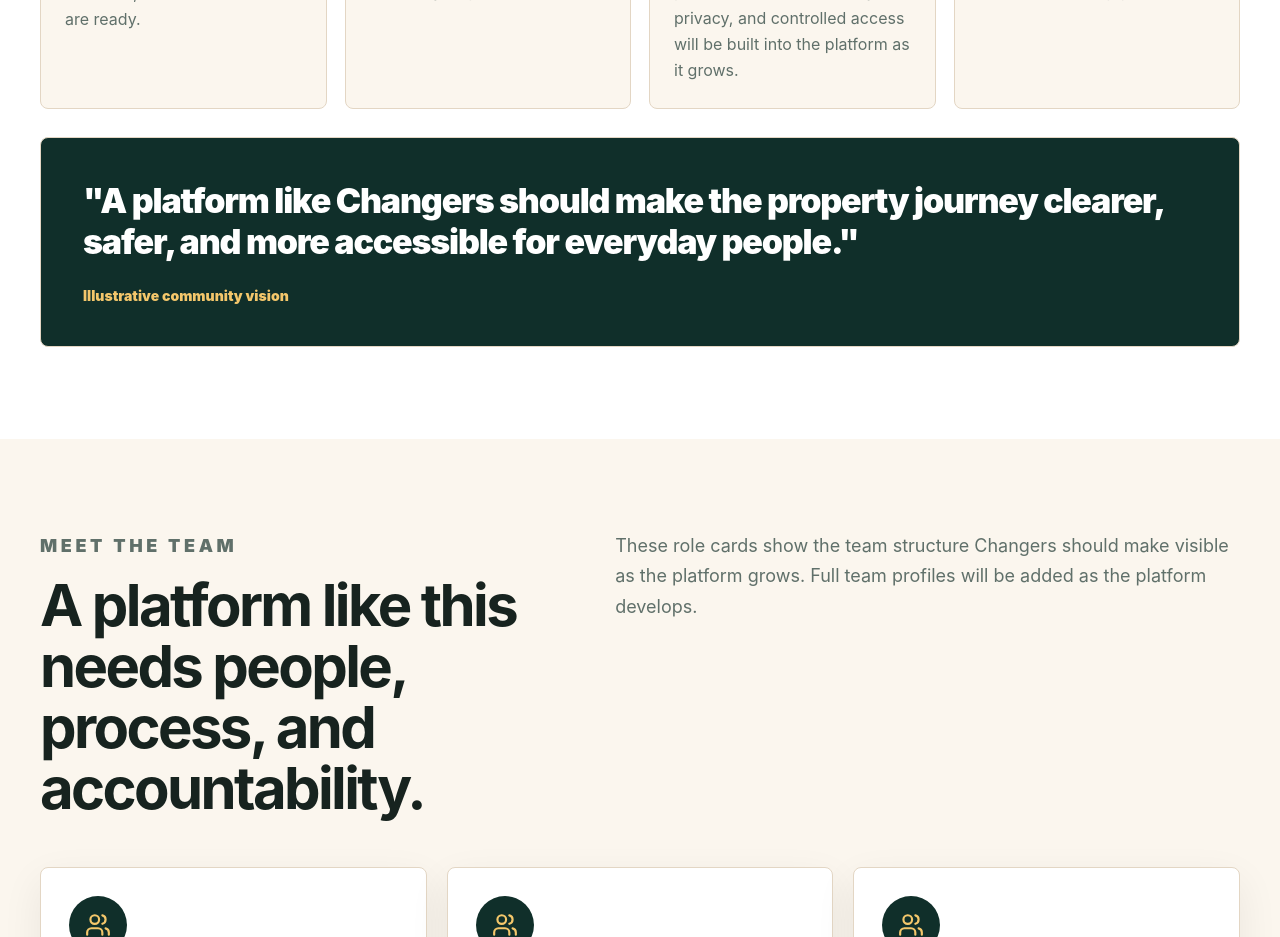
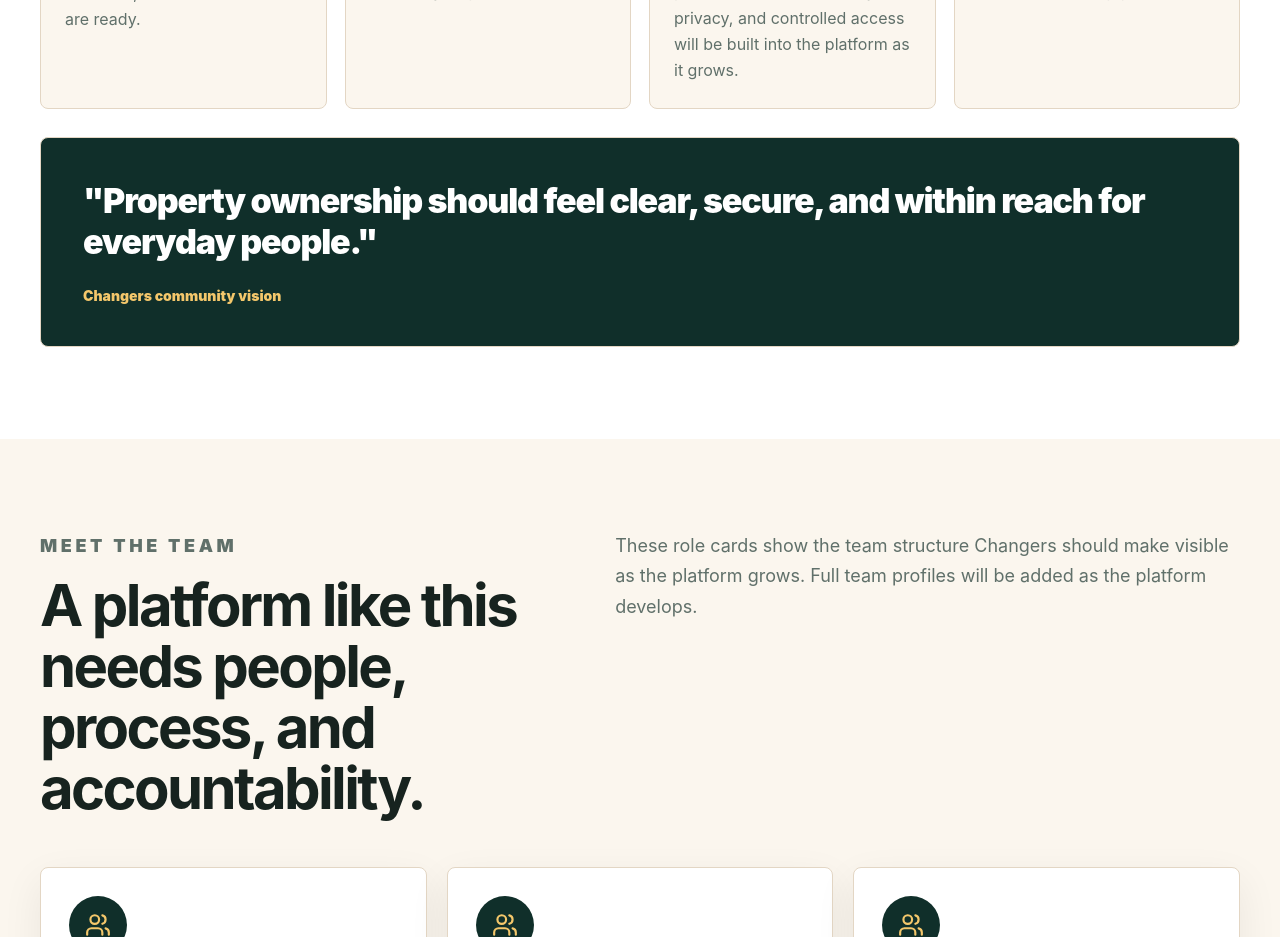
Before and after one commit to Watchman77/changers-web, a React (Vite) app: page / in a window 1280 px wide. Shown: the part 7000-7937 px from the top of the page. Built offline with nearby package versions, Linux system fonts and the light colour scheme; no server answers.

Commit message:
Refine community vision quote

```diff
--- a/src/App.tsx
+++ b/src/App.tsx
@@ -420,9 +420,8 @@
       </div>
       <div className="community-strip">
         <blockquote>
-          "A platform like Changers should make the property journey clearer, safer, and more
-          accessible for everyday people."
-          <cite>Illustrative community vision</cite>
+          "Property ownership should feel clear, secure, and within reach for everyday people."
+          <cite>Changers community vision</cite>
         </blockquote>
       </div>
     </section>
```
